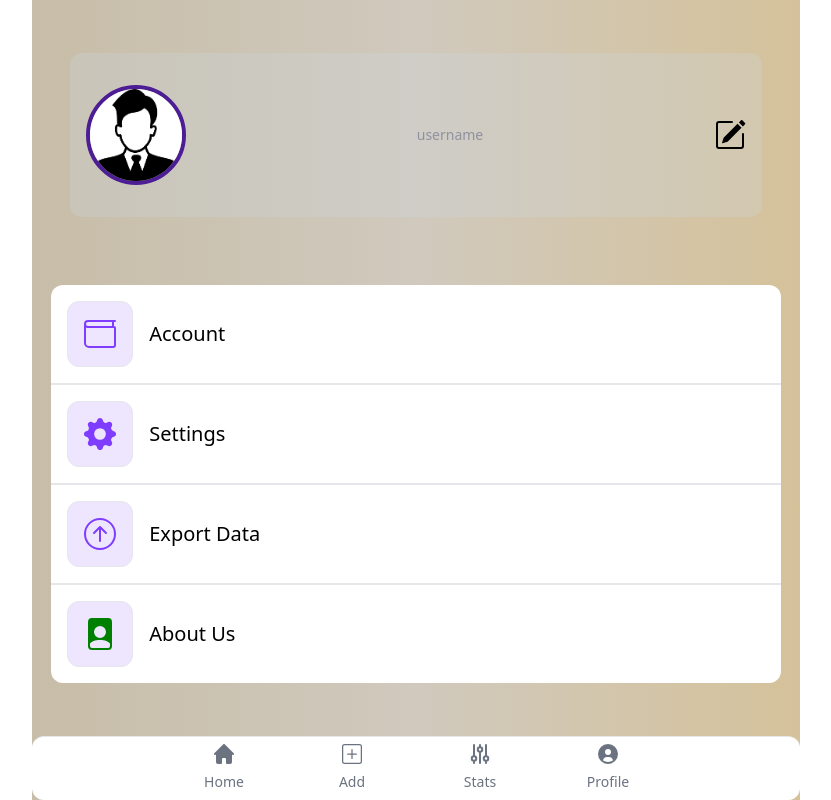
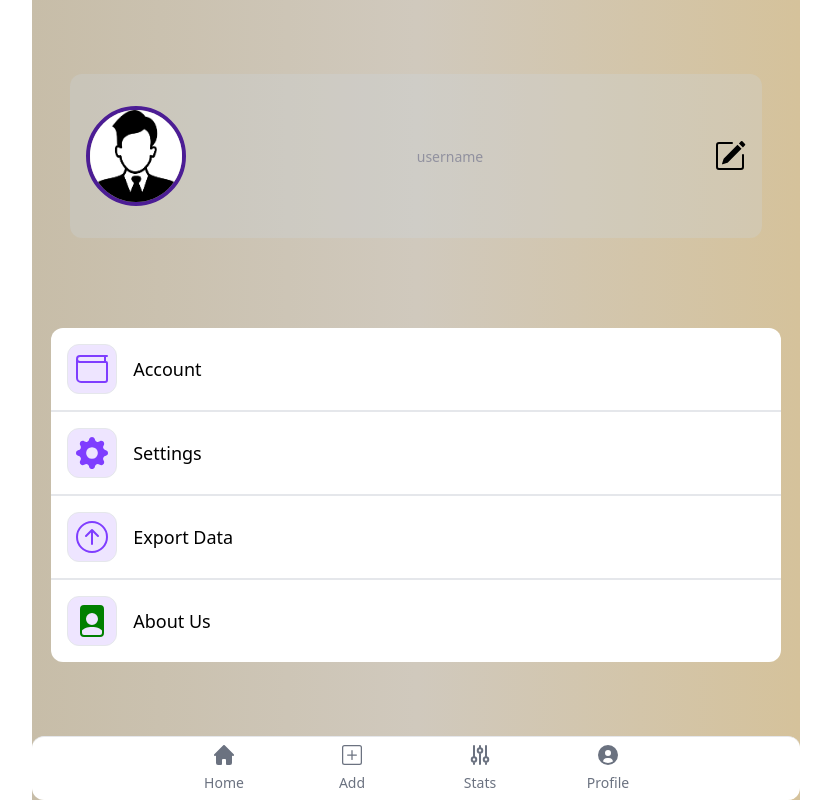
Before and after one commit to ShanMuhammad23/expensetrackerreact, a React (Create React App) app: page /Profile in a window 1280 px wide. Shown: the whole page, without its empty margins (224-1055 px from the left). Built offline with nearby package versions, Linux system fonts and the light colour scheme.

Commit message:
Menu Set

```diff
--- a/src/App.js
+++ b/src/App.js
@@ -1,17 +1,25 @@
 import { BrowserRouter as Router, Route, Routes } from "react-router-dom";
 import { ExpenseProvider, UserProvider } from "./sections/ExpenseContext";
-import { useState } from "react";
+import { useEffect, useState } from "react";
 
 // Import components
 import AddExpense from "./sections/AddExpense";
 import AllTransactions from "./sections/AllTransactions";
 import HomePage from "./sections/HomePage";
 import Stats from "./sections/Stats";
-import SplashScreen from './sections/SplashSceen'
+import SplashScreen from "./sections/SplashSceen";
 import Profile from "./sections/Profile";
 
-const App = ({ showAddUserState = false }) => {  // Added default value
+const App = ({ showAddUserState = false }) => {
+  // Added default value
   const [userForm, setUserForm] = useState(showAddUserState);
+  useEffect(() => {
+    const savedUser = localStorage.getItem("user");
+    if (savedUser.name=="undefined") {
+      showAddUserState = true;
+      alert(showAddUserState)
+    }
+  }, [showAddUserState]);
 
   return (
     <main className="flex flex-col items-center justify-center min-h-screen">
@@ -27,7 +35,12 @@ const App = ({ showAddUserState = false }) => {  // Added default value
                 />
                 <Route
                   path="/Profile"
-                  element={<Profile showAddUserState={userForm} setUserForm={setUserForm} />}
+                  element={
+                    <Profile
+                      showAddUserState={userForm}
+                      setUserForm={setUserForm}
+                    />
+                  }
                 />
                 <Route path="/AllTransactions" element={<AllTransactions />} />
                 <Route path="/AddExpense" element={<AddExpense />} />
--- a/src/Components/ProfileMenu.jsx
+++ b/src/Components/ProfileMenu.jsx
@@ -4,7 +4,7 @@ const ProfileMenu = () => {
   return (
     <section id="ProfileMenu" className="bg-white rounded-xl h-max w-[95%] mt-4 m-auto ">
       <div className="flex items-center p-4 gap-4 border-b-2">
-        <div className="p-4 bg-[#EEE5FF] rounded-xl border">
+        <div className="p-2 bg-[#EEE5FF] rounded-xl border">
           <svg
             xmlns="http://www.w3.org/2000/svg"
             width="32"
@@ -17,10 +17,10 @@ const ProfileMenu = () => {
           </svg>
         </div>
 
-        <span className="font-medium text-xl">Account</span>
+        <span className="font-medium text-lg">Account</span>
       </div>
       <div className="flex items-center p-4 gap-4 border-b-2">
-        <div className="p-4 bg-[#EEE5FF] rounded-xl border">
+        <div className="p-2 bg-[#EEE5FF] rounded-xl border">
           <svg
             xmlns="http://www.w3.org/2000/svg"
             width="32"
@@ -32,10 +32,10 @@ const ProfileMenu = () => {
             <path d="M9.405 1.05c-.413-1.4-2.397-1.4-2.81 0l-.1.34a1.464 1.464 0 0 1-2.105.872l-.31-.17c-1.283-.698-2.686.705-1.987 1.987l.169.311c.446.82.023 1.841-.872 2.105l-.34.1c-1.4.413-1.4 2.397 0 2.81l.34.1a1.464 1.464 0 0 1 .872 2.105l-.17.31c-.698 1.283.705 2.686 1.987 1.987l.311-.169a1.464 1.464 0 0 1 2.105.872l.1.34c.413 1.4 2.397 1.4 2.81 0l.1-.34a1.464 1.464 0 0 1 2.105-.872l.31.17c1.283.698 2.686-.705 1.987-1.987l-.169-.311a1.464 1.464 0 0 1 .872-2.105l.34-.1c1.4-.413 1.4-2.397 0-2.81l-.34-.1a1.464 1.464 0 0 1-.872-2.105l.17-.31c.698-1.283-.705-2.686-1.987-1.987l-.311.169a1.464 1.464 0 0 1-2.105-.872zM8 10.93a2.929 2.929 0 1 1 0-5.86 2.929 2.929 0 0 1 0 5.858z" />
           </svg>
         </div>
-        <span className="font-medium text-xl">Settings</span>
+        <span className="font-medium text-lg">Settings</span>
       </div>
       <div className="flex items-center p-4 gap-4 border-b-2">
-        <div className="p-4 bg-[#EEE5FF] rounded-xl border">
+        <div className="p-2 bg-[#EEE5FF] rounded-xl border">
           <svg
             xmlns="http://www.w3.org/2000/svg"
             width="32"
@@ -50,10 +50,10 @@ const ProfileMenu = () => {
             />
           </svg>
         </div>
-        <span className="font-medium text-xl">Export Data</span>
+        <span className="font-medium text-lg">Export Data</span>
       </div>
       <div className="flex items-center p-4 gap-4 ">
-        <div className="p-4 bg-[#EEE5FF] rounded-xl border">
+        <div className="p-2 bg-[#EEE5FF] rounded-xl border">
           <svg
             xmlns="http://www.w3.org/2000/svg"
             width="32"
@@ -65,7 +65,7 @@ const ProfileMenu = () => {
             <path d="M12 0H4a2 2 0 0 0-2 2v12a2 2 0 0 0 2 2h8a2 2 0 0 0 2-2V2a2 2 0 0 0-2-2m-1 7a3 3 0 1 1-6 0 3 3 0 0 1 6 0m-3 4c2.623 0 4.146.826 5 1.755V14a1 1 0 0 1-1 1H4a1 1 0 0 1-1-1v-1.245C3.854 11.825 5.377 11 8 11" />
           </svg>
         </div>
-        <span className="font-medium text-xl">About Us</span>
+        <span className="font-medium text-lg">About Us</span>
       </div>
     </section>
   );
--- a/src/sections/HomePage.jsx
+++ b/src/sections/HomePage.jsx
@@ -8,9 +8,9 @@ import { currentDate, UserImage } from "../constants";
 import { useUser } from "./ExpenseContext";
 import UserSetup from "./UserSetup";
 import { motion } from "framer-motion";
-const HomePage = () => {
+const HomePage = ({ showAddUserState }) => {
   const { expenses } = useExpense();
-  const [Adduser, setAddUser] = useState(false);
+  const [Adduser, setAddUser] = useState(showAddUserState);
   const { user } = useUser();
   const [totalExpense, setTotalExpense] = useState(0);
 
@@ -20,6 +20,7 @@ const HomePage = () => {
   useEffect(() => {
     const sum = expenses.reduce((acc, expense) => acc + expense.amount, 0);
     setTotalExpense(sum);
+    alert(Adduser)
   }, [expenses]);
 
   useEffect(() => {
@@ -109,7 +110,6 @@ const HomePage = () => {
 
           <RecentTransactions />
         </div>
-
       </motion.section>
       <Menu />
     </>
```
